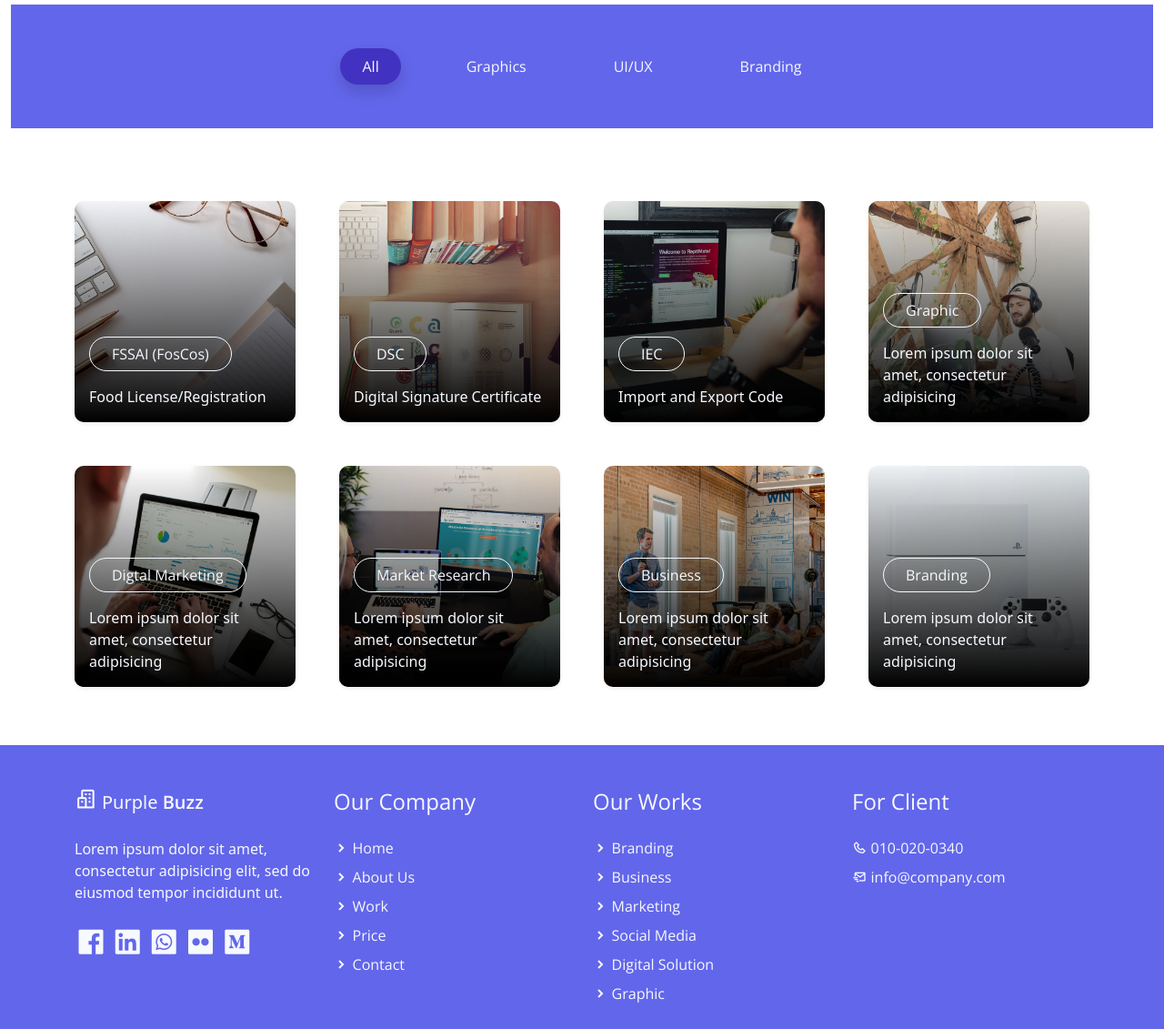
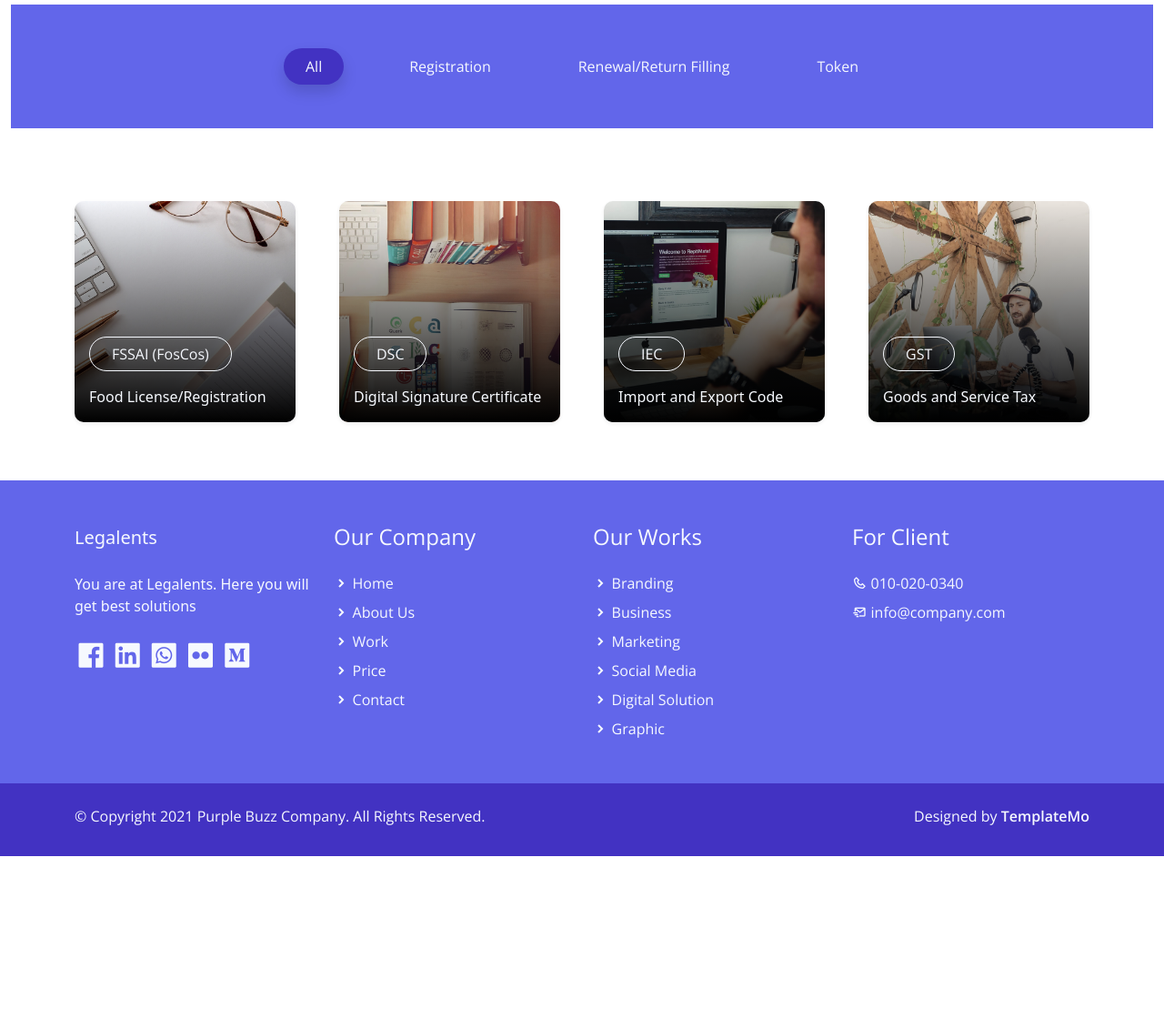
Before and after one commit to aruplisa/legalents, a plain HTML site: page docs/index.html in a window 1280 px wide. Shown: the part 927-2058 px from the top of the page at 91% size. After the commit the page ends 1868 px from the top, so only its background shows below. Drawn offline with nearby package versions, Linux system fonts and the light colour scheme.

Commit message:
changes made

```diff
--- a/docs/index.html
+++ b/docs/index.html
@@ -169,13 +169,13 @@
                         <a class="filter-btn nav-link btn-outline-primary active shadow rounded-pill text-light px-4 light-300" href="#" data-filter=".project">All</a>
                     </li>
                     <li class="nav-item mx-lg-4">
-                        <a class="filter-btn nav-link btn-outline-primary rounded-pill text-light px-4 light-300" href="#" data-filter=".graphic">Graphics</a>
+                        <a class="filter-btn nav-link btn-outline-primary rounded-pill text-light px-4 light-300" href="#" data-filter=".Registration">Registration</a>
                     </li>
                     <li class="filter-btn nav-item mx-lg-4">
-                        <a class="filter-btn nav-link btn-outline-primary rounded-pill text-light px-4 light-300" href="#" data-filter=".ui">UI/UX</a>
+                        <a class="filter-btn nav-link btn-outline-primary rounded-pill text-light px-4 light-300" href="#" data-filter=".Renewal">Renewal/Return Filling</a>
                     </li>
                     <li class="nav-item mx-lg-4">
-                        <a class="filter-btn nav-link btn-outline-primary rounded-pill text-light px-4 light-300" href="#" data-filter=".branding">Branding</a>
+                        <a class="filter-btn nav-link btn-outline-primary rounded-pill text-light px-4 light-300" href="#" data-filter=".Token">Token</a>
                     </li>
                 </ul>
             </div>
@@ -187,7 +187,7 @@
         <div class="row gx-5 gx-sm-3 gx-lg-5 gy-lg-5 gy-3 pb-3 projects">
 
             <!-- Start Recent Work -->
-            <div class="col-xl-3 col-md-4 col-sm-6 project ui branding">
+            <div class="col-xl-3 col-md-4 col-sm-6 project Renewal Registration">
                 <a href="#" class="service-work card border-0 text-white shadow-sm overflow-hidden mx-5 m-sm-0">
                     <img class="service card-img" src="./assets/img/services-01.jpg" alt="Card image">
                     <div class="service-work-vertical card-img-overlay d-flex align-items-end">
@@ -200,7 +200,7 @@
             </div><!-- End Recent Work -->
 
             <!-- Start Recent Work -->
-            <div class="col-xl-3 col-md-4 col-sm-6 project ui graphic">
+            <div class="col-xl-3 col-md-4 col-sm-6 project Token">
                 <a href="#" class="service-work card border-0 text-white shadow-sm overflow-hidden mx-5 m-sm-0">
                     <img class="card-img" src="./assets/img/services-02.jpg" alt="Card image">
                     <div class="service-work-vertical card-img-overlay d-flex align-items-end">
@@ -213,7 +213,7 @@
             </div><!-- End Recent Work -->
 
             <!-- Start Recent Work -->
-            <div class="col-xl-3 col-md-4 col-sm-6 project branding">
+            <div class="col-xl-3 col-md-4 col-sm-6 project Registration">
                 <a href="#" class="service-work card border-0 text-white shadow-sm overflow-hidden mx-5 m-sm-0">
                     <img class="card-img" src="./assets/img/services-03.jpg" alt="Card image">
                     <div class="service-work-vertical card-img-overlay d-flex align-items-end">
@@ -226,20 +226,20 @@
             </div><!-- End Recent Work -->
 
             <!-- Start Recent Work -->
-            <div class="col-xl-3 col-md-4 col-sm-6 project ui graphic">
+            <div class="col-xl-3 col-md-4 col-sm-6 project Renewal Registration">
                 <a href="#" class="service-work card border-0 text-white shadow-sm overflow-hidden mx-5 m-sm-0">
                     <img class="card-img" src="./assets/img/services-04.jpg" alt="Card image">
                     <div class="service-work-vertical card-img-overlay d-flex align-items-end">
                         <div class="service-work-content text-left text-light">
-                            <span class="btn btn-outline-light rounded-pill mb-lg-3 px-lg-4 light-300">Graphic</span>
-                            <p class="card-text">Lorem ipsum dolor sit amet, consectetur adipisicing</p>
+                            <span class="btn btn-outline-light rounded-pill mb-lg-3 px-lg-4 light-300">GST </span>
+                            <p class="card-text">Goods and Service Tax </p>
                         </div>
                     </div>
                 </a>
             </div><!-- End Recent Work -->
 
             <!-- Start Recent Work -->
-            <div class="col-xl-3 col-md-4 col-sm-6 project ui graphic">
+            <!-- div class="col-xl-3 col-md-4 col-sm-6 project ui graphic">
                 <a href="#" class="service-work card border-0 text-white shadow-sm overflow-hidden mx-5 m-sm-0">
                     <img class="card-img" src="./assets/img/services-05.jpg" alt="Card image">
                     <div class="service-work-vertical card-img-overlay d-flex align-items-end">
@@ -252,7 +252,7 @@
             </div><!-- End Recent Work -->
 
             <!-- Start Recent Work -->
-            <div class="col-xl-3 col-md-4 col-sm-6 project branding">
+            <!--div class="col-xl-3 col-md-4 col-sm-6 project branding">
                 <a href="#" class="service-work card border-0 text-white shadow-sm overflow-hidden mx-5 m-sm-0">
                     <img class="card-img" src="./assets/img/services-06.jpg" alt="Card image">
                     <div class="service-work-vertical card-img-overlay d-flex align-items-end">
@@ -265,7 +265,7 @@
             </div><!-- End Recent Work -->
 
             <!-- Start Recent Work -->
-            <div class="col-xl-3 col-md-4 col-sm-6 project branding">
+            <!--div class="col-xl-3 col-md-4 col-sm-6 project branding">
                 <a href="#" class="service-work card border-0 text-white shadow-sm overflow-hidden mx-5 m-sm-0">
                     <img class="card-img" src="./assets/img/services-07.jpg" alt="Card image">
                     <div class="service-work-vertical card-img-overlay d-flex align-items-end">
@@ -278,7 +278,7 @@
             </div><!-- End Recent Work -->
 
             <!-- Start Recent Work -->
-            <div class="col-xl-3 col-md-4 col-sm-6 project ui graphic branding">
+            <!--div class="col-xl-3 col-md-4 col-sm-6 project ui graphic branding">
                 <a href="#" class="service-work card border-0 text-white shadow-sm overflow-hidden mx-5 m-sm-0">
                     <img class="card-img" src="./assets/img/services-08.jpg" alt="Card image">
                     <div class="service-work-vertical card-img-overlay d-flex align-items-end">
@@ -337,12 +337,10 @@
 
                 <div class="col-lg-3 col-12 align-left">
                     <a class="navbar-brand" href="index.html">
-                        <i class='bx bx-buildings bx-sm text-light'></i>
-                        <span class="text-light h5">Purple</span> <span class="text-light h5 semi-bold-600">Buzz</span>
+                        <span class="text-light h5">Legalents</span>
                     </a>
                     <p class="text-light my-lg-4 my-2">
-                        Lorem ipsum dolor sit amet, consectetur adipisicing elit,
-                        sed do eiusmod tempor incididunt ut.
+                        You are at Legalents. Here you will get best solutions
                     </p>
                     <ul class="list-inline footer-icons light-300">
                         <li class="list-inline-item m-0">
```
